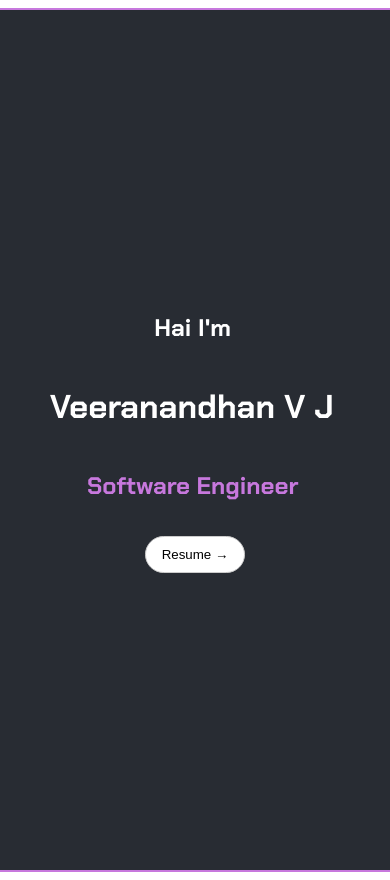
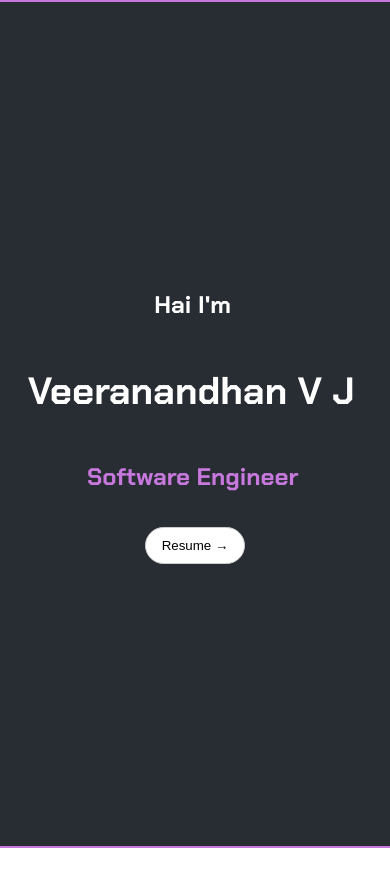
Before and after one commit to vjveeranandhan/Portfolio, a React (Create React App) app: page / in a window 390 px wide. After the commit the page ends 848 px from the top, so only its background shows below. Built offline with nearby package versions, Linux system fonts and the light colour scheme.

Commit message:
change in style

```diff
--- a/src/components/Home/Home.css
+++ b/src/components/Home/Home.css
@@ -1,14 +1,14 @@
 .home-main-container{
-    margin: 0;
-    background-color: #282C33;
     height: auto; /* Height adjusts based on content */
     min-height: 100vh; /* Minimum height of the viewport height */
     background-color: #282C33; /* Optional: Background color */
-    box-sizing: border-box; /* Includes padding in height calculations */
-}
+    box-sizing: border-box;
+    color: #282C33;
+  }
 
 /* In your CSS */
 .horizontal-line {
+    margin: 0;
     background-color: #282C33;
     border: none; /* Remove default border */
     border-top: 2px solid #C778DD; /* Set line thickness and color */
@@ -68,7 +68,7 @@ from, to {
 
   @media (max-width: 440px) {
     .cursor-animation.name-h1 {
-      font-size: 33px; /* Adjust font size for smaller screens */
+      font-size: 38px; /* Adjust font size for smaller screens */
     }
   }
 
```
